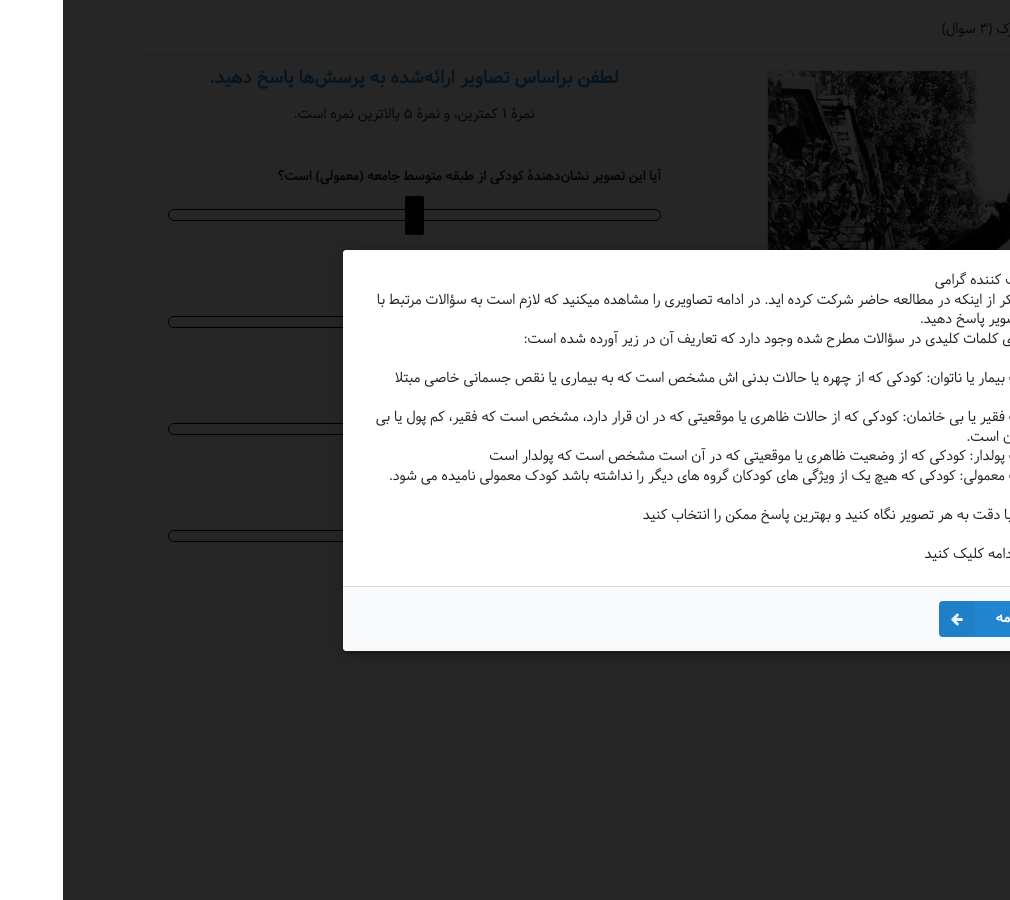
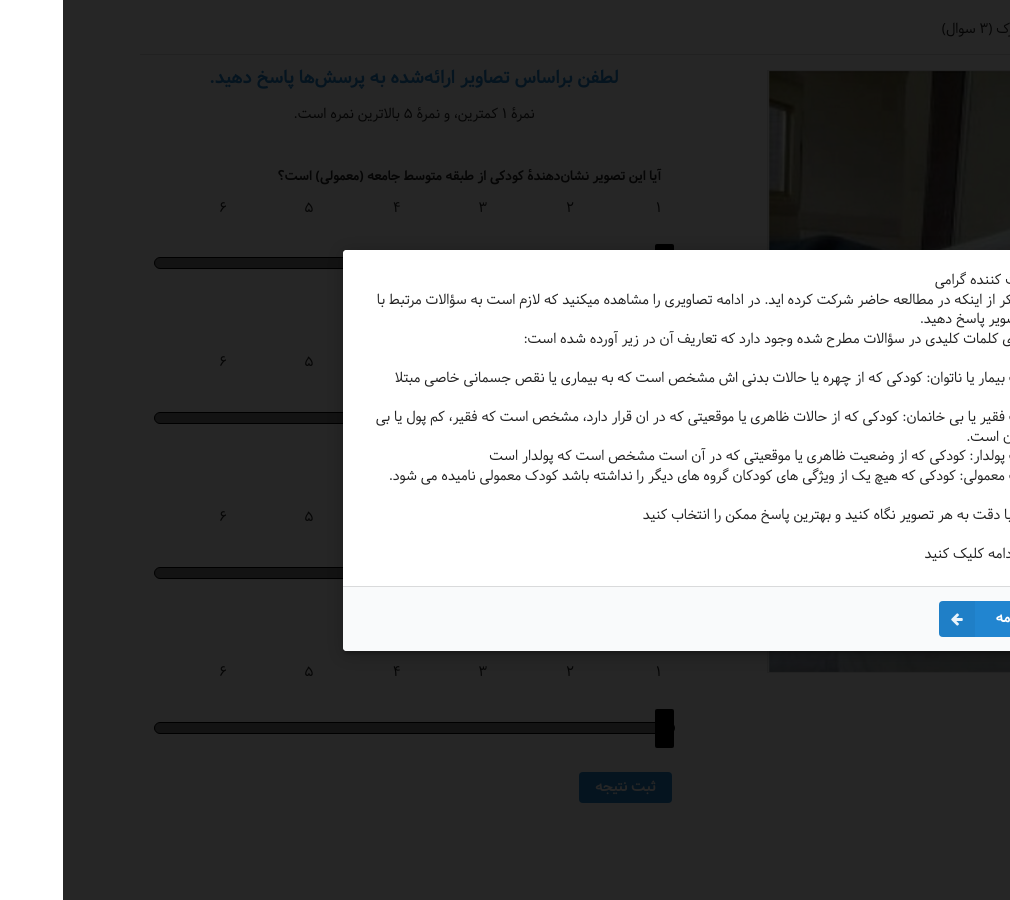
Before and after one commit to morteza/cog.onto.ir, a Jekyll site: the page scm2016/index.html, which Jekyll copies as it is, in a window 1280 px wide. Shown: the whole page, without its empty margins (270-1280 px from the left). Built offline with Jekyll 4.4.1, drawn with Linux system fonts in a browser that asks for light colours.

Commit message:
Improve range sliders and add labels to them, and fix some dataset images.

```diff
--- a/scm2016/assets/css/range.slider.css
+++ b/scm2016/assets/css/range.slider.css
@@ -10,7 +10,7 @@ input[type=range]::-webkit-slider-runnable-track {
   width: 100%;
   height: 12.6px;
   cursor: pointer;
-  background: white;
+  background: grey;
   border-radius: 6.2px;
   border: 0.7px solid #000000;
 }
--- a/scm2016/index.html
+++ b/scm2016/index.html
@@ -42,22 +42,70 @@
           <div class="ui basic segment field" id="q1">
             <label>آیا این تصویر نشان‌دهندهٔ کودکی از طبقه متوسط جامعه (معمولی) است؟</label>
             <div class="ui hidden divider" style="margin-top:5px;margin-bottom:5px;"></div>
-            <input type='range' max="5" min="1" step="1" name="q1"/>
+            <div class="ui centered six column grid">
+              <div class="centered row">
+                <div class="right aligned column">۱</div>
+                <div class="right aligned column">۲</div>
+                <div class="right aligned column">۳</div>
+                <div class="right aligned column">۴</div>
+                <div class="right aligned column">۵</div>
+                <div class="right aligned column">۶</div>
+              </div>
+              <div class="row">
+                <input type='range' max="6" min="1" step="1" name="q1" value="1"/>
+              </div>
+            </div>
           </div> <!--/#q1-->
           <div class="ui basic segment field" id="q2">
             <label>آیا این تصویر نشان‌دهندهٔ کودکی بیمار یا ناتوان است؟</label>
             <div class="ui hidden divider" style="margin-top:5px;margin-bottom:5px;"></div>
-            <input type='range' max="5" min="1" step="1" name="q2"/>
+            <div class="ui centered six column grid">
+              <div class="centered row">
+                <div class="right aligned column">۱</div>
+                <div class="right aligned column">۲</div>
+                <div class="right aligned column">۳</div>
+                <div class="right aligned column">۴</div>
+                <div class="right aligned column">۵</div>
+                <div class="right aligned column">۶</div>
+              </div>
+              <div class="row">
+                <input type='range' max="6" min="1" step="1" name="q2" value="1"/>
+              </div>
+            </div>
           </div> <!--/#q2-->
           <div class="ui basic segment field" id="q3">
             <label>آیا این تصویر نشان‌دهندهٔ کودکی فقیر یا بی‌خانمان است؟</label>
             <div class="ui hidden divider" style="margin-top:5px;margin-bottom:5px;"></div>
-            <input type='range' max="5" min="1" step="1" name="q3"/>
+            <div class="ui centered six column grid">
+              <div class="centered row">
+                <div class="right aligned column">۱</div>
+                <div class="right aligned column">۲</div>
+                <div class="right aligned column">۳</div>
+                <div class="right aligned column">۴</div>
+                <div class="right aligned column">۵</div>
+                <div class="right aligned column">۶</div>
+              </div>
+              <div class="row">
+                <input type='range' max="6" min="1" step="1" name="q3" value="1"/>
+              </div>
+            </div>
           </div> <!--/#q3-->
           <div class="ui basic segment field" id="q4">
             <label>آیا این تصویر نشان‌دهندهٔ کودکی مرفه و پول‌دار است؟</label>
             <div class="ui hidden divider" style="margin-top:5px;margin-bottom:5px;"></div>
-            <input type='range' max="5" min="1" step="1" name="q4"/>
+            <div class="ui centered six column grid">
+              <div class="centered row">
+                <div class="right aligned column">۱</div>
+                <div class="right aligned column">۲</div>
+                <div class="right aligned column">۳</div>
+                <div class="right aligned column">۴</div>
+                <div class="right aligned column">۵</div>
+                <div class="right aligned column">۶</div>
+              </div>
+              <div class="row">
+                <input type='range' max="6" min="1" step="1" name="q4" value="1"/>
+              </div>
+            </div>
           </div> <!--/#q4-->
           <div class="ui field">
             <input type="submit" class="ui compact primary button" value="ثبت نتیجه" id="save-results"/>
```
Also changed, not shown: other parts of scm2016/index.html (+15 -3 lines), scm2016/data/images/children/disabled/boys/1_dis_b.jpg, scm2016/data/images/children/disabled/boys/2_dis_b.jpg, scm2016/data/images/children/disabled/boys/3_d_b.jpg (deleted), scm2016/data/images/children/disabled/boys/3_dis_b.jpg (added), scm2016/data/images/children/disabled/boys/4_d_b.jpg (deleted), scm2016/data/images/children/disabled/boys/4_dis_b.jpg (added), scm2016/data/images/children/disabled/boys/5_dis_b.jpg (renamed from scm2016/data/images/children/disabled/boys/5_1_b.jpg), scm2016/data/images/children/disabled/boys/6_dis_b.jpg.
